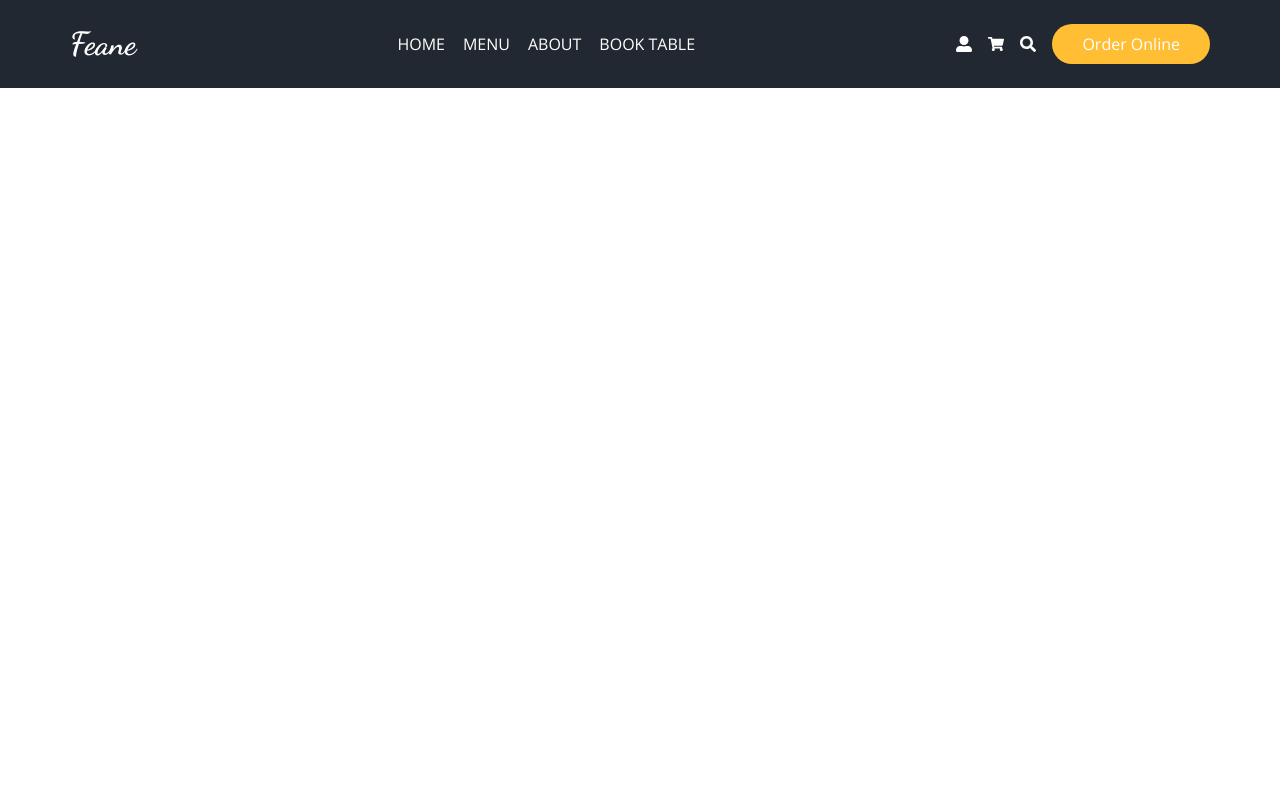
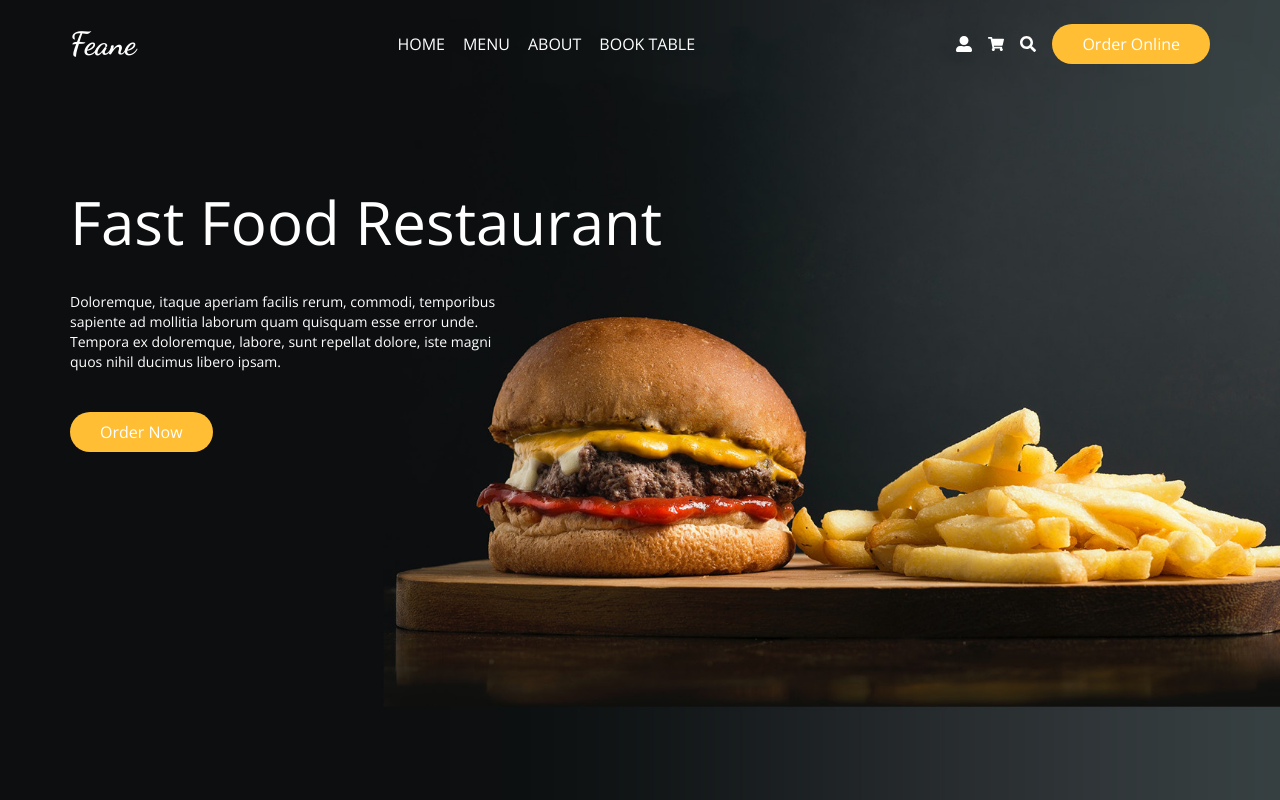
Before and after one commit to sudeakq/food-ordering, a Next.js app: page / in a window 1280 px wide. Built offline with nearby package versions, Linux system fonts and the light colour scheme.

Commit message:
add bg and react slick lib

```diff
--- /dev/null
+++ b/components/Carousel.jsx
@@ -0,0 +1,32 @@
+import Image from "next/image";
+import React from "react";
+import Title from "./ui/Title";
+
+const Carousel = () => {
+    return (
+        <div className="h-screen w-full container mx-auto -mt-[88px]">
+            <div className="absolute top-0 left-0 w-full h-full">
+                <div className="relative h-full w-full">
+                    <Image
+                        src="/images/hero-bg.jpg"
+                        alt=""
+                        layout="fill"
+                        objectFit="cover"
+                    />
+                </div>
+            </div>
+            <div className="relative text-white top-48 flex flex-col items-start gap-y-10">
+                <Title addClass="text-6xl">Fast Food Restaurant</Title>
+                <p className="text-sm sm:w-2/5 w-full">
+                    Doloremque, itaque aperiam facilis rerum, commodi, temporibus sapiente
+                    ad mollitia laborum quam quisquam esse error unde. Tempora ex
+                    doloremque, labore, sunt repellat dolore, iste magni quos nihil
+                    ducimus libero ipsam.
+                </p>
+                <button className="btn-primary">Order Now</button>
+            </div>
+        </div>
+    );
+};
+
+export default Carousel;
--- a/components/layout/header.jsx
+++ b/components/layout/header.jsx
@@ -3,17 +3,24 @@
 import Logo from "../ui/Logo";
 import Search from "../ui/Search";
 import { GiHamburgerMenu, GiCancel } from "react-icons/gi";
+import { useRouter } from "next/router";
 
 const Header = () => {
     const [isSearchModal, setIsSearchModal] = useState(false);
     const [isMenuModal, setIsMenuModal] = useState(false);
+    const router = useRouter();
+
+    console.log(router.asPath);
 
     return (
-        <div className="h-[5.5rem] bg-secondary">
+        <div
+            className={`h-[5.5rem] z-50 relative ${router.asPath === "/" ? "bg-transparent" : "bg-secondary"
+                }`}
+        >
             <div className="container mx-auto text-white flex justify-between items-center h-full">
                 <Logo />
                 <nav
-                    className={`sm:static absolute top-0 left-0 sm:w-auto sm:h-auto w-full h-full sm:text-white text-black sm:bg-transparent bg-white sm:flex hidden ${isMenuModal === true && "!grid place-content-center"
+                    className={`sm:static absolute top-0 left-0 sm:w-auto sm:h-auto w-full h-screen sm:text-white text-black sm:bg-transparent bg-white sm:flex hidden  ${isMenuModal === true && "!grid place-content-center"
                         }`}
                 >
                     <ul className="flex gap-x-2 sm:flex-row flex-col items-center">
--- a/package.json
+++ b/package.json
@@ -13,7 +13,9 @@
     "react": "latest",
     "react-dom": "latest",
     "react-icons": "^4.11.0",
-    "react-outside-click-handler": "^1.3.0"
+    "react-outside-click-handler": "^1.3.0",
+    "react-slick": "^0.29.0",
+    "slick-carousel": "^1.8.1"
   },
   "devDependencies": {
     "autoprefixer": "^10.4.16",
--- a/pages/home/index.jsx
+++ b/pages/home/index.jsx
@@ -1,9 +1,12 @@
 import React from "react";
+import Carousel from "../../components/Carousel";
 
-const Home = () => {
+const Index = () => {
     return (
-        <div ></div>
+        <div className="relative">
+            <Carousel />
+        </div>
     );
 };
 
-export default Home;
+export default Index;
--- a/pages/index.jsx
+++ b/pages/index.jsx
@@ -1,6 +1,7 @@
 import Head from "next/head";
 import Home from "./home";
 import Header from "@/components/layout/header";
+import Carousel from "@/components/Carousel";
 
 export default function Index() {
   return (
@@ -18,6 +19,8 @@
 
       </Head>
       <Header />
+      <Carousel />
+
     </div>
   );
 }
```
Also changed, not shown: public/images/hero-bg.jpg (added), 1 other file (tests, documents, lock files or other folders).
